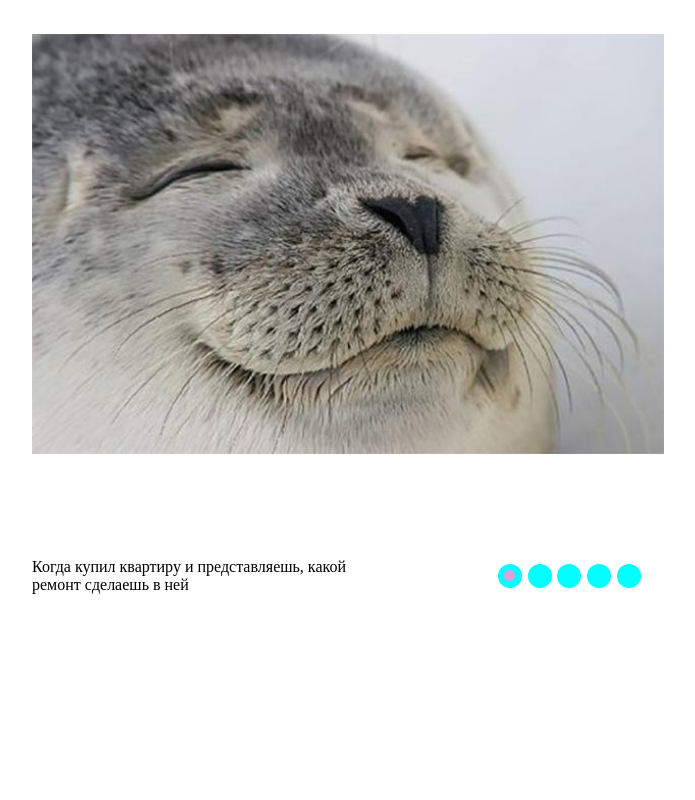
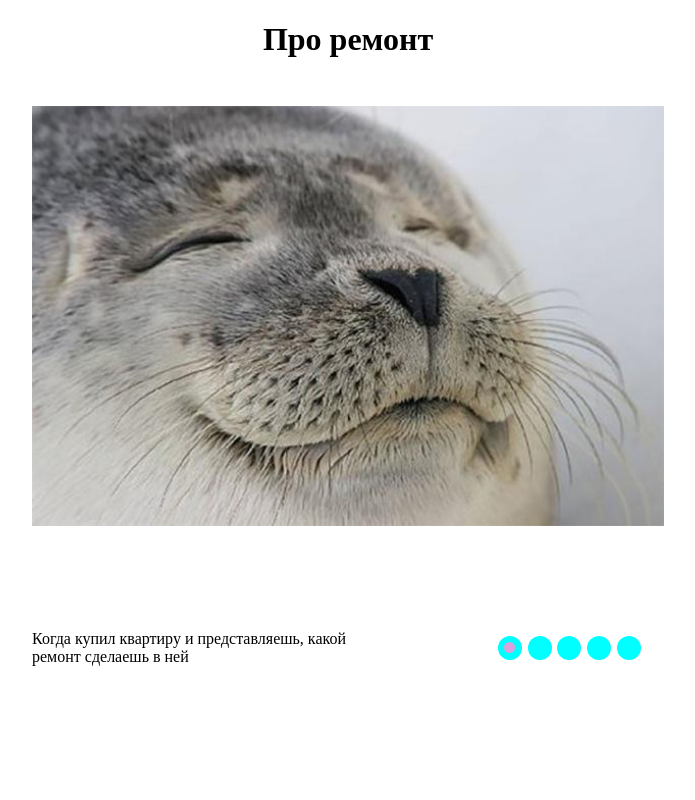
Before and after one commit to elMP/cssMemSlider, a plain HTML site: page cssMemSlider/index.html in a window 1280 px wide. Shown: the whole page, without its empty margins (292-987 px from the left). Drawn offline with Linux system fonts and the light colour scheme.

Commit message:
feat: add h1 heading (Вс 2021-10-17 19:11:23)

```diff
--- a/cssMemSlider/index.html
+++ b/cssMemSlider/index.html
@@ -9,6 +9,7 @@
 </head>
 
 <body>
+  <h1>Про ремонт</h1>
   <div class="container">
     <input type="radio" class="slider-point-1" id="slider-point-1" name="slider" checked>
     <input type="radio" class="slider-point-2" id="slider-point-2" name="slider">
--- a/cssMemSlider/styles.css
+++ b/cssMemSlider/styles.css
@@ -12,6 +12,10 @@ html {
   justify-content: space-between;
   column-gap: 10%;
   row-gap: 20%;
+}
+
+h1 {
+  text-align: center;
 }
 
 input {
```
